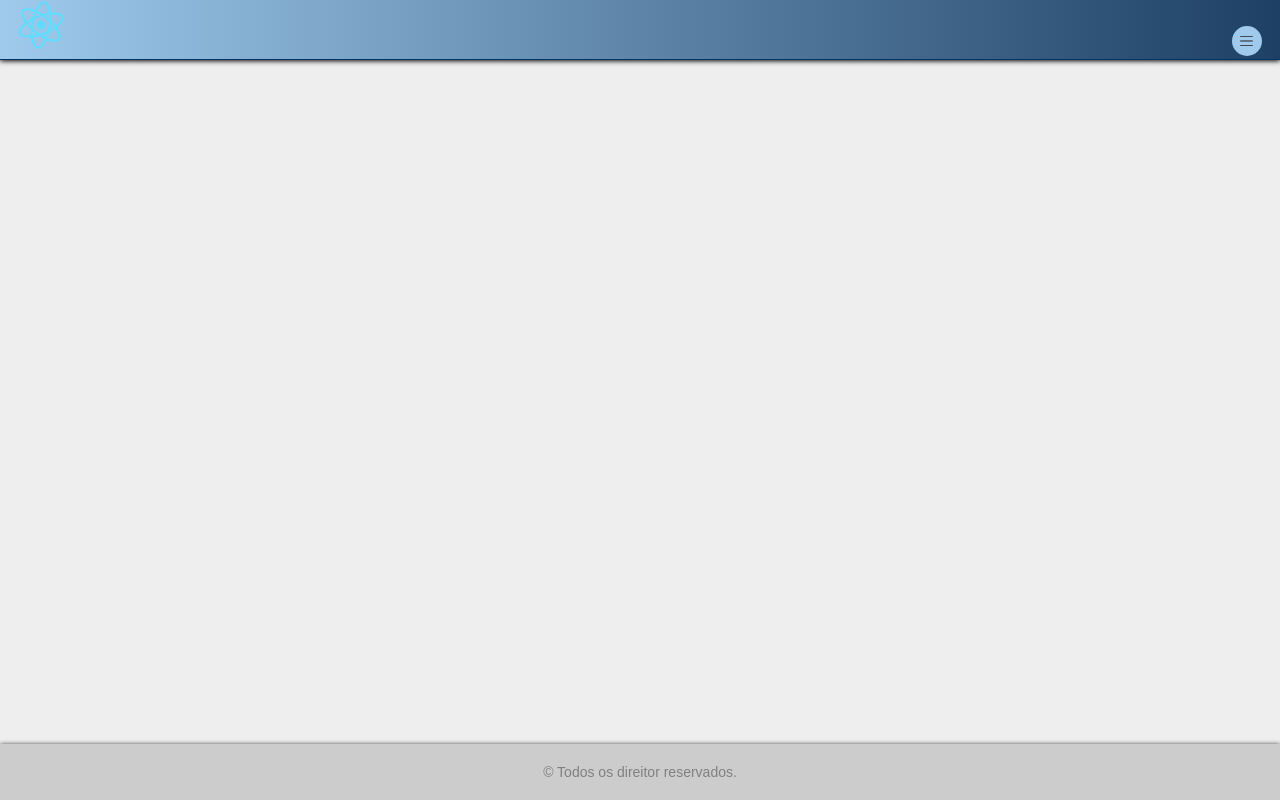
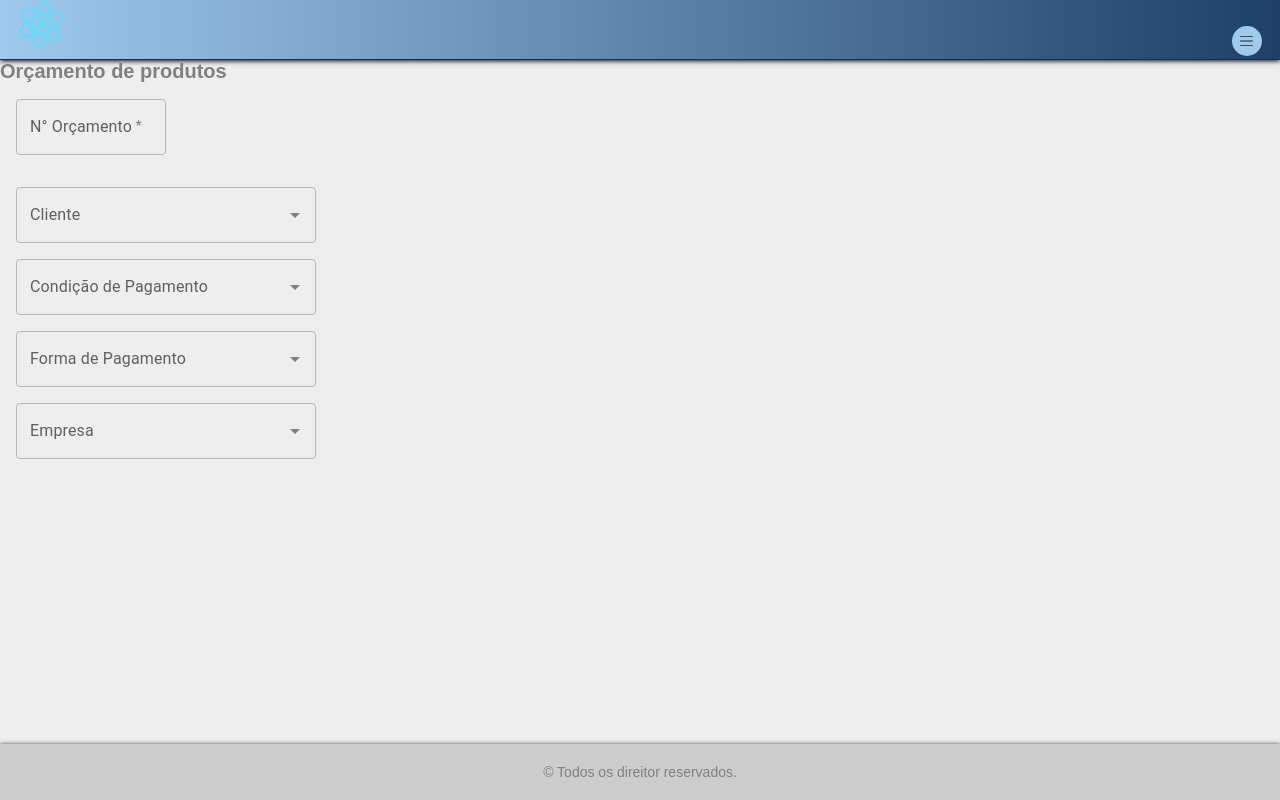
Before and after one commit to PabloHnunes/proj-inicial, a React (Create React App) app: page /orcamento-produtos in a window 1280 px wide. Built offline with nearby package versions, Linux system fonts and the light colour scheme.

Commit message:
criacao de tela nova e selecao de versao de react router dom

```diff
--- a/package.json
+++ b/package.json
@@ -12,7 +12,7 @@
     "firebase": "^9.4.0",
     "react": "^17.0.2",
     "react-dom": "^17.0.2",
-    "react-router-dom": "^6.0.2",
+    "react-router-dom": "^5.3.0",
     "react-scripts": "4.0.3",
     "react-transition-group": "^4.4.2",
     "styled-components": "^5.3.3",
--- a/src/Routers.js
+++ b/src/Routers.js
@@ -4,6 +4,7 @@ import { Switch, Route } from 'react-router-dom';
 import Home from './pages/Home';
 import Configuracao from './pages/Configuracao';
 import Sobre from './pages/Sobre';
+import Orcamento from './pages/Orcamentos';
 
 export default () => {
 
@@ -22,6 +23,10 @@ export default () => {
                 <Sobre />
             </Route>
 
+            <Route exact path="/orcamento-produtos">
+                <Orcamento/>
+            </Route>
+
         </Switch>
     );
 }
--- a/src/components/FormularioCadastro/DadosUsuario.jsx
+++ b/src/components/FormularioCadastro/DadosUsuario.jsx
@@ -9,7 +9,7 @@ import { BtnDefaut } from '../styled';
 function DadosUsuario({onSubmit}) {
     const [email,setEmail] = useState("");
     const [senha,setSenha] = useState("");
-    const validacoes = useContext(ValidacoesCadastro)
+    const validacoes = useContext(ValidacoesCadastro);
     const [erros, validarCampos, possoEnviar] = useErros(validacoes);
 
 
@@ -20,7 +20,7 @@ function DadosUsuario({onSubmit}) {
             if(possoEnviar()){
                 onSubmit({email,senha});
             }
-        }}>
+        }}>s
             <TextField
             value={email}
             onChange={(evento) =>{
--- /dev/null
+++ b/src/pages/Orcamentos/index.js
@@ -0,0 +1,161 @@
+import React, { useState } from "react";
+import { Switch, Route } from 'react-router-dom';
+import { Autocomplete, TextField, useTheme } from '@material-ui/core';
+import { TitlePage } from "../../Components/Main";
+
+const ITEM_HEIGHT = 48;
+const ITEM_PADDING_TOP = 8;
+const MenuProps = {
+  PaperProps: {
+    style: {
+      maxHeight: ITEM_HEIGHT * 4.5 + ITEM_PADDING_TOP,
+      width: 250,
+    },
+  },
+};
+
+const names = [
+    {
+        label:'Oliver Hansen',
+        value: 1
+    },
+    {
+        label:'Van Henry',
+        value: 2
+    },
+    {
+        label:'April Tucker',
+        value: 3
+    }
+  ];
+const condicoesPag = [
+    {
+        label:'15 dias',
+        value: 1
+    },
+    {
+        label:'30 dias',
+        value: 2
+    },
+    {
+        label:'30/60 dias',
+        value: 3
+    },
+    {
+        label:'30/60/90 dias',
+        value: 4
+    }
+];
+const formasPag = [
+    {
+        label:'Dinheiro',
+        value: 1
+    },
+    {
+        label:'Cartão Débito',
+        value: 2
+    },
+    {
+        label:'Cartão Crédito',
+        value: 3
+    },
+    {
+        label:'Boleto',
+        value: 4
+    }
+];
+const empresas = [
+    {
+        label:'Matriz',
+        value: 1
+    },
+    {
+        label:'Filial 1 - Comercial',
+        value: 2
+    },
+    {
+        label:'Filial 2 - exportação',
+        value: 3
+    },
+    {
+        label:'Filial 3 - Loja fisica',
+        value: 4
+    }
+];
+
+const normalize = (a) => {
+    return a.map((e) => {
+        return {
+            value: e.value,
+            label: `${e.value} - ${ e.label }`
+        }
+    });
+}
+
+  function getStyles(name, personName, theme) {
+    return {
+      fontWeight:
+        personName.indexOf(name) === -1
+          ? theme.typography.fontWeightRegular
+          : theme.typography.fontWeightMedium,
+    };
+  }
+
+const Orcamento = () => {
+    const theme = useTheme();
+    const [ nrOrcamento, setNrOrcamento ] = useState("");
+    const [ cliente, setCliente ] = useState("");
+
+    return (
+            <form>
+                <TitlePage>Orçamento de produtos</TitlePage>
+
+                <TextField
+                sx={{ m: 2, width: 150 }}
+                value={nrOrcamento}
+                onChange={(evento) =>{
+                setNrOrcamento(evento.target.value);
+                }}
+                id="nrOrcamento"
+                label="N° Orçamento"
+                type="nrOrcamento"
+                margin="normal"
+                variant="outlined"
+                required
+                >
+                    N° Orçamento
+                </TextField>
+                <Autocomplete
+                disablePortal
+                id="cliente"
+                options={names}
+                sx={{ m: 2 ,width: 300 }}
+                renderInput={(params) => <TextField {...params} label="Cliente" />}
+                />
+                <Autocomplete
+                disablePortal
+                id="condicao-pagamento"
+                options={normalize(condicoesPag)}
+                sx={{ m: 2 ,width: 300 }}
+                renderInput={(params) => <TextField {...params} label="Condição de Pagamento" />}
+                />
+                <Autocomplete
+                disablePortal
+                id="forma-pagamento"
+                options={normalize(formasPag)}
+                sx={{ m: 2 ,width: 300 }}
+                renderInput={(params) => <TextField {...params} label="Forma de Pagamento" />}
+                />
+                <Autocomplete
+                disablePortal
+                id="empresa"
+                options={normalize(empresas)}
+                sx={{ m: 2 ,width: 300 }}
+                renderInput={(params) => <TextField {...params} label="Empresa" />}
+                />
+
+            </form>
+    );
+}
+
+export default Orcamento;
```
Also changed, not shown: src/pages/Login/index.js (indentation only), src/pages/Orcamentos/styled.js (added), 1 other file (tests, documents, lock files or other folders).
